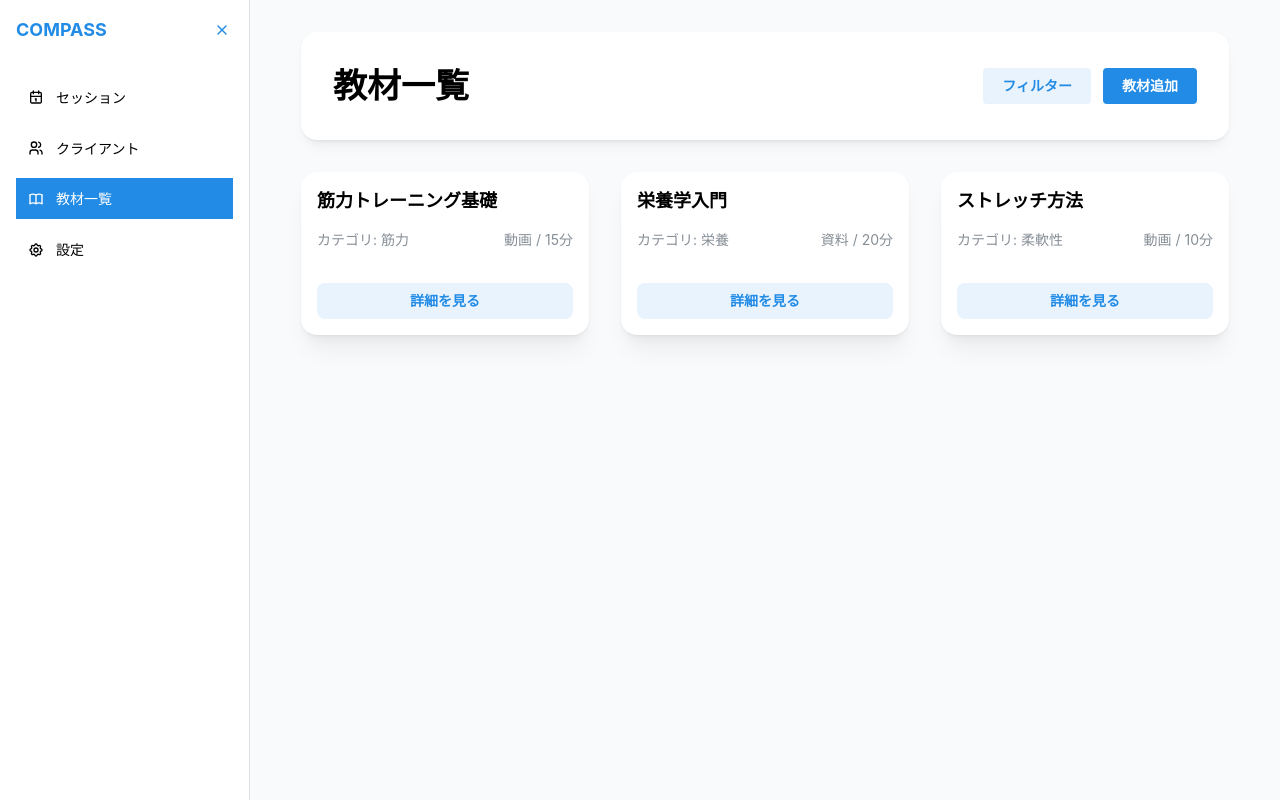
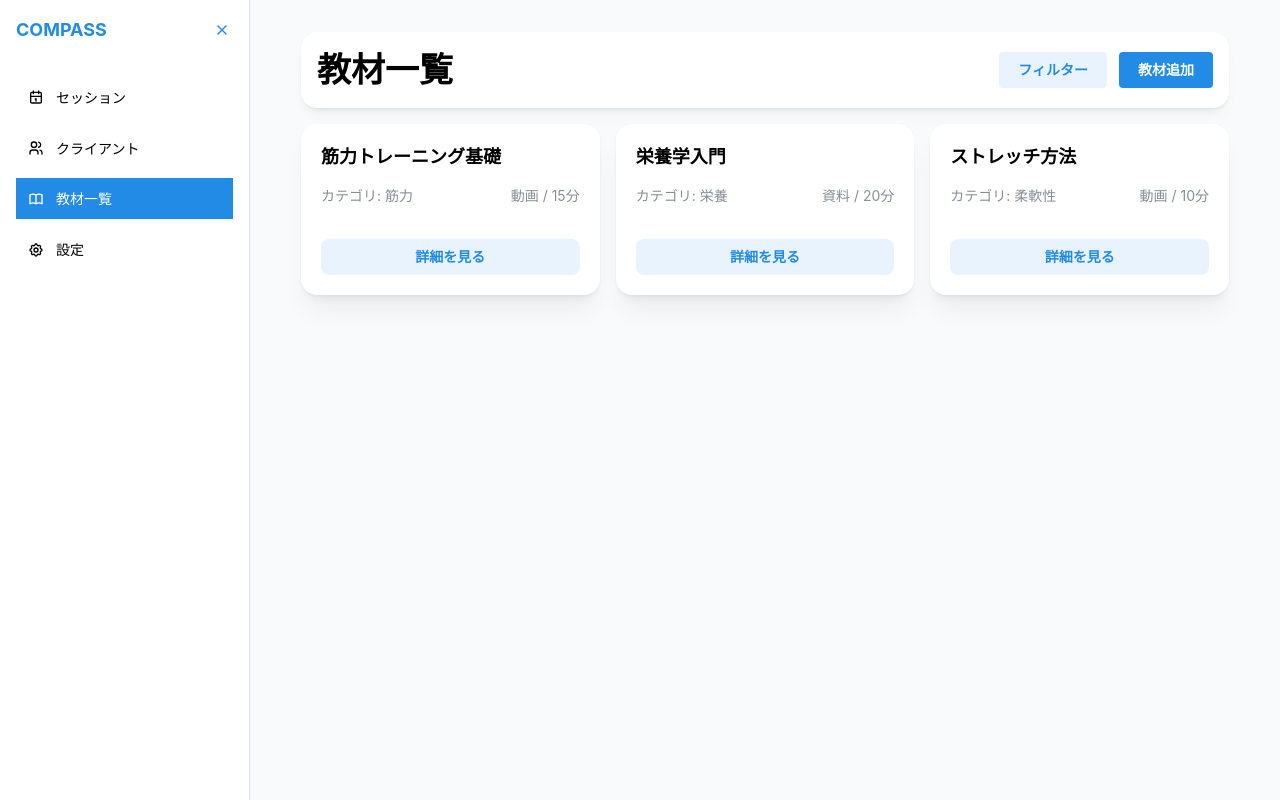
Before and after one commit to career-direction/compass-crm, a Next.js app: page /trainingMaterial in a window 1280 px wide. Built offline with nearby package versions, Linux system fonts and the light colour scheme.

Commit message:
responsive対応

```diff
--- a/src/features/trainingMaterial/views/TrainingMaterialList.ui.tsx
+++ b/src/features/trainingMaterial/views/TrainingMaterialList.ui.tsx
@@ -38,7 +38,7 @@ export const TrainingMaterialList = () => {
 
 	return (
 		<>
-			<Card bg="white" shadow="sm" padding="xl" radius="lg" mb="xl" withBorder={false}>
+			<Card bg="white" shadow="sm" padding="md" radius="lg" mb="md" withBorder={false}>
 				<Stack gap="md">
 					<Group justify="space-between" align="center" wrap="wrap">
 						<Box>
@@ -52,13 +52,13 @@ export const TrainingMaterialList = () => {
 				</Stack>
 			</Card>
 
-			<SimpleGrid cols={{ base: 1, sm: 2, md: 3 }} spacing={{ base: "md", sm: "lg", md: "xl" }}>
+			<SimpleGrid cols={{ base: 1, sm: 2, md: 3 }} spacing="md">
 				{trainingMaterials.map((material) => (
 					<Card
 						key={material.id}
 						bg="white"
 						shadow="md"
-						padding={{ base: "lg", sm: "xl" }}
+						padding="lg"
 						radius="lg"
 						withBorder={false}
 						style={{
```
